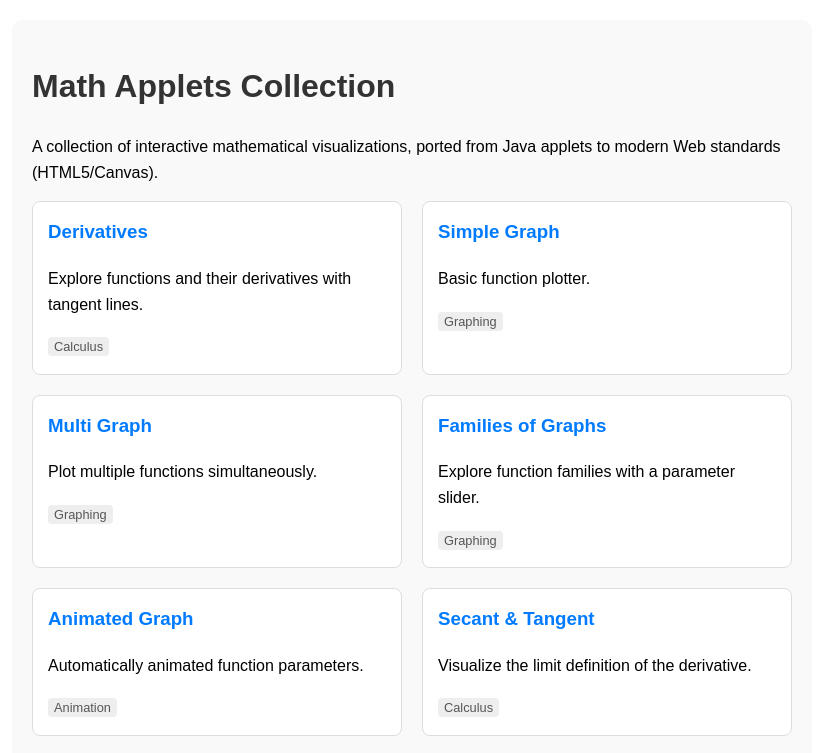
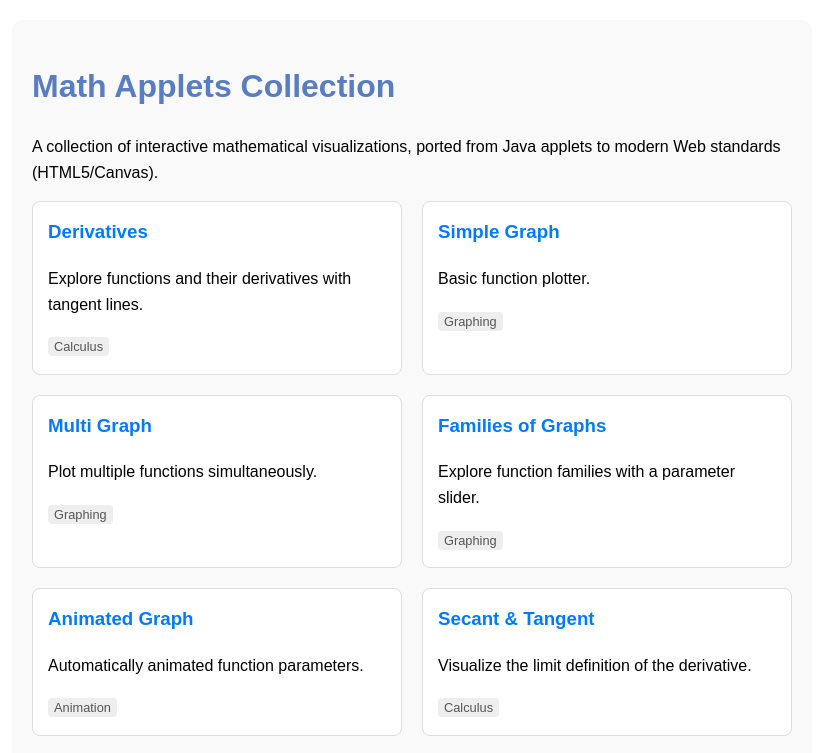
Before and after one commit to pantelisgeorg/My-Web-Apps, a plain HTML site: page index.html in a window 1280 px wide. Shown: the top 753 px of the page, without its empty margins (228-1051 px from the left). Drawn offline with Linux system fonts and the light colour scheme.

Commit message:
Change h1 color from #333 to #587dc2

```diff
--- a/index.html
+++ b/index.html
@@ -6,7 +6,7 @@
     <title>Math Applets Collection</title>
     <style>
         body { font-family: sans-serif; max-width: 800px; margin: 0 auto; padding: 20px; line-height: 1.6; }
-        h1 { color: #333; }
+        h1 { color: #587dc2; }
         .app-list { display: grid; grid-template-columns: repeat(auto-fill, minmax(250px, 1fr)); gap: 20px; }
         .app-card { border: 1px solid #ddd; padding: 15px; border-radius: 8px; transition: transform 0.2s; background: #fff; }
         .app-card:hover { transform: translateY(-5px); box-shadow: 0 5px 15px rgba(0,0,0,0.1); border-color: #007bff; }
```
